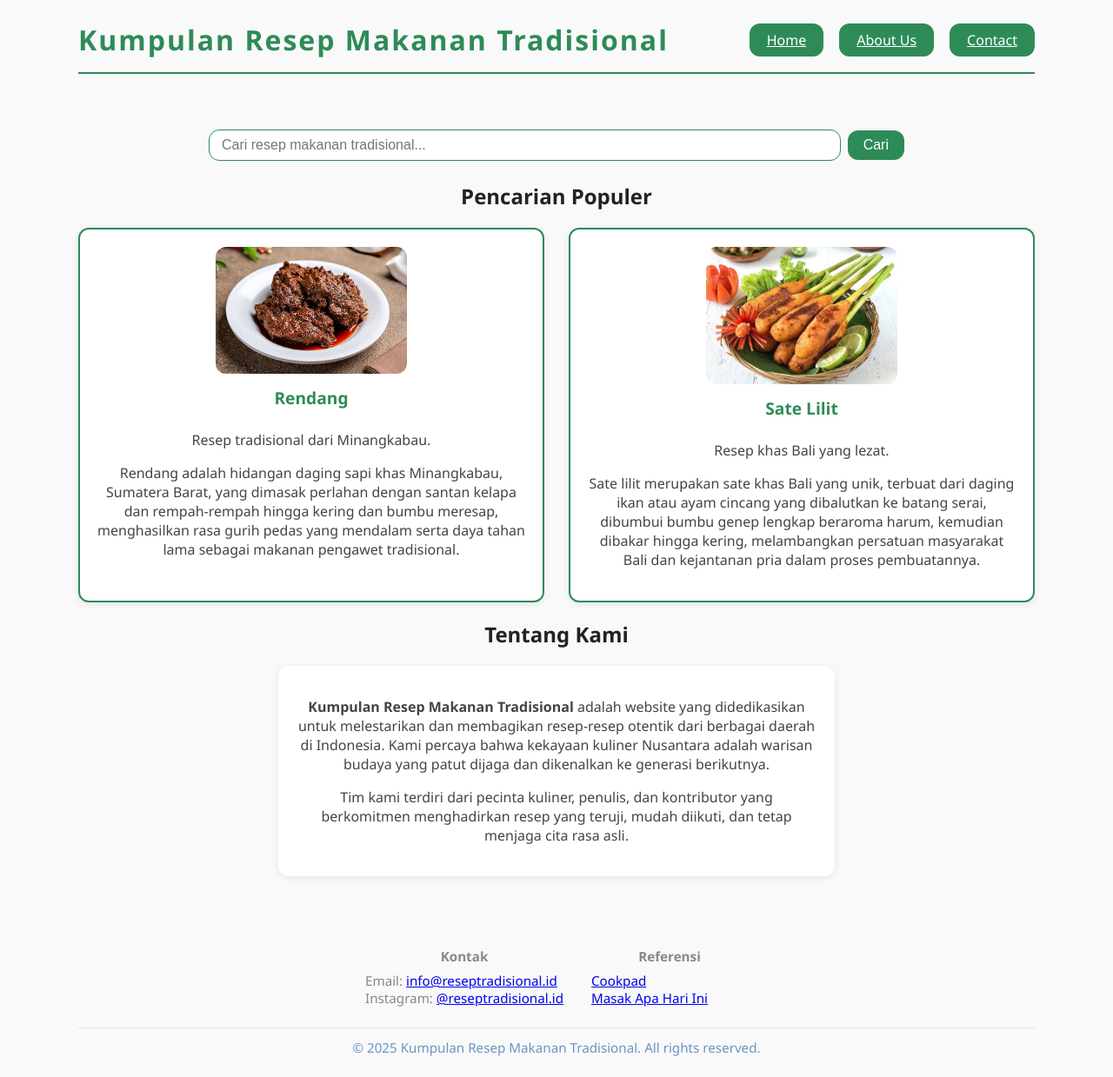
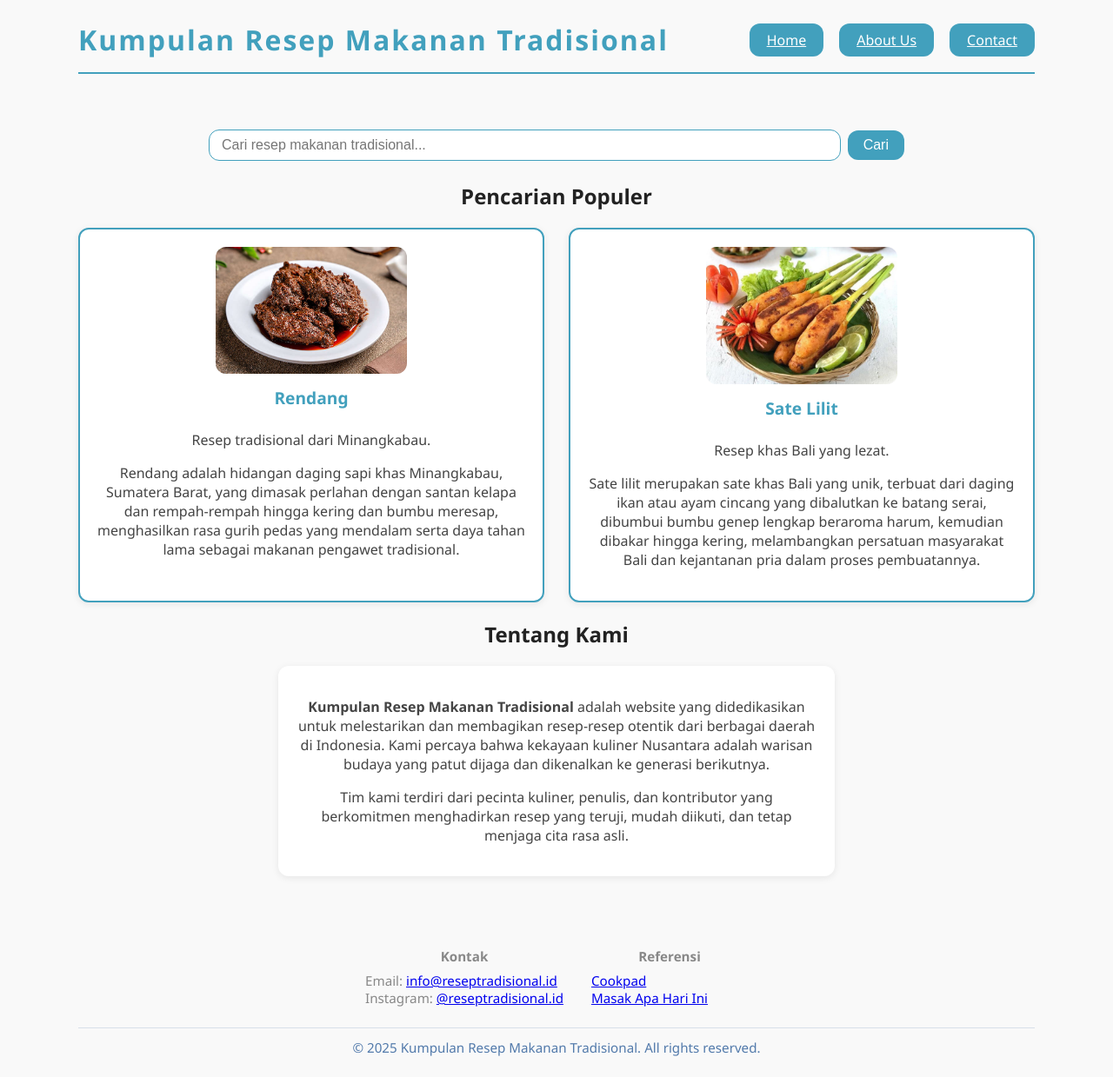
Before and after one commit to Amiya-24/Praktikum-Web, a PHP site: page / in a window 1280 px wide. Shown: the whole page at 87% size. Run offline with PHP 8.4, Linux system fonts and the light colour scheme.

Commit message:
change color

```diff
--- a/style.css
+++ b/style.css
@@ -1,6 +1,6 @@
 :root {
-  --primary: #2e8b57;
-  --secondary: #f4a460;
+  --primary: #42a0bd;
+  --secondary: #42a0bd;
   --bg: #f9f9f9;
   --text: #222;
   --radius: 12px;
@@ -59,14 +59,14 @@ body {
   color: #fff;
 }
 .btn-primary:hover {
-  background: #246b45;
+  background: #42a0bd;
 }
 .btn-secondary {
   background: var(--secondary);
   color: #fff;
 }
 .btn-secondary:hover {
-  background: #d4883a;
+  background: #42a0bd;
 }
 
 .grid {
@@ -167,12 +167,12 @@ body {
   margin: 24px 0 12px 0;
   opacity: 0.2;
   border: none;
-  border-top: 1.5px solid #6D94C5;
+  border-top: 1.5px solid #527aab;
 }
 .footer-copyright {
   text-align: center;
   font-size: 0.95rem;
-  color: #6D94C5;
+  color: #527aab;
 }
 
 
```
